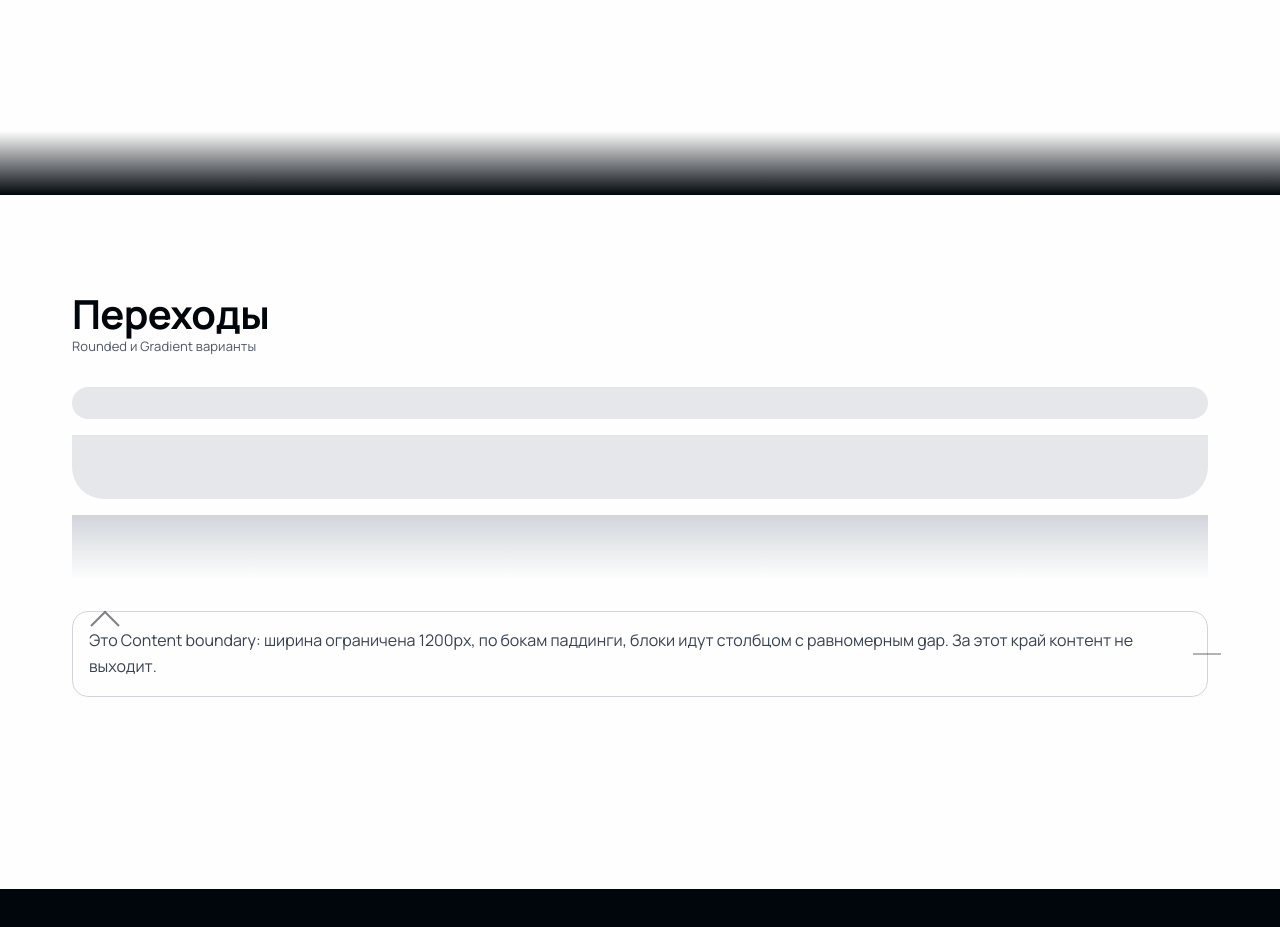
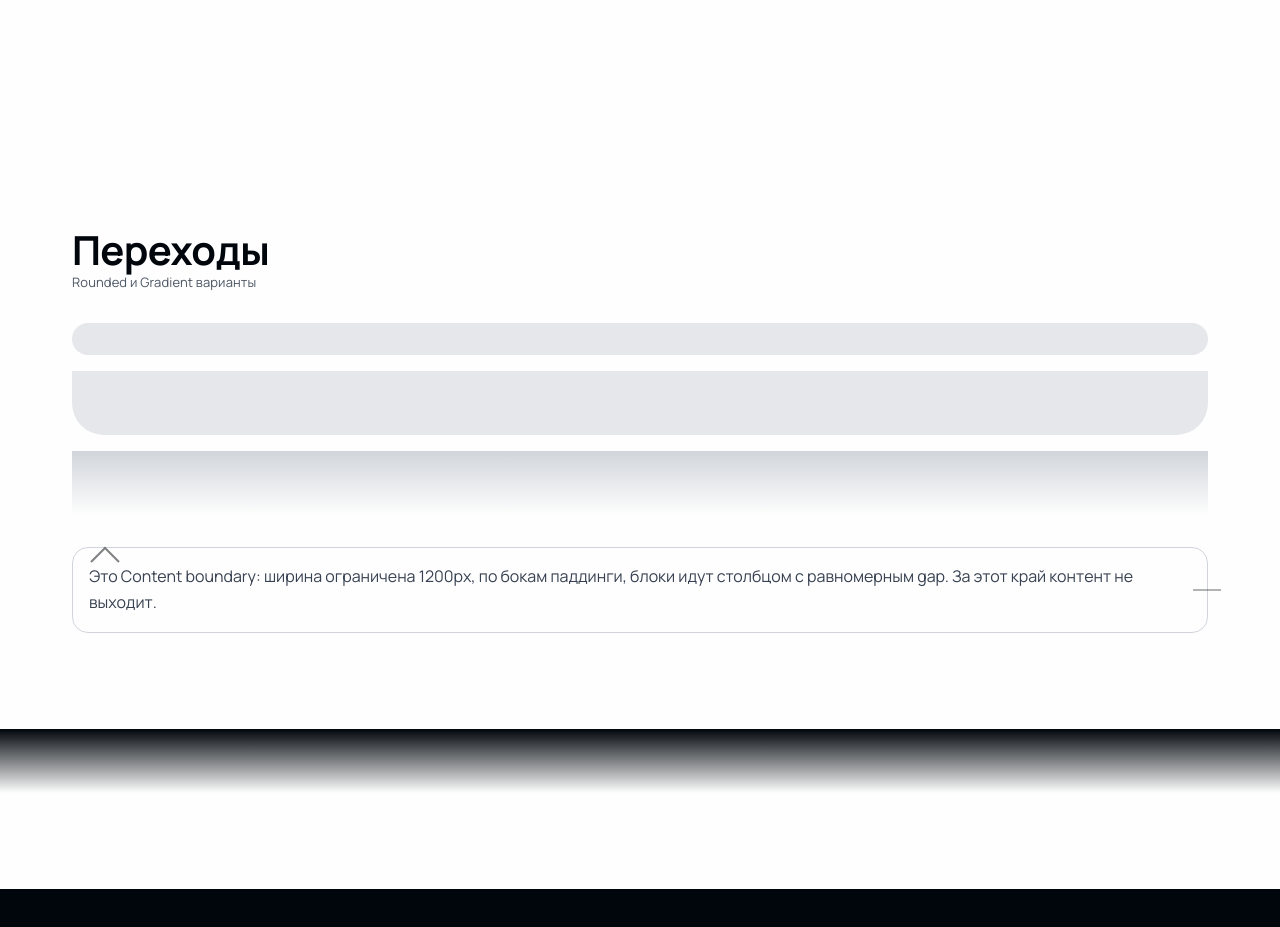
Before and after one commit to hismajestyamanita/template, a React (Vite) app: page / in a window 1280 px wide. Shown: the part 2520-3447 px from the top of the page. Built offline with nearby package versions, Linux system fonts and the light colour scheme.

Commit message:
fix(edge): only render cross-color transitions; remove white→white gradient; add white→black edge at 03 bottom

```diff
--- a/src/sections/03-transitions.tsx
+++ b/src/sections/03-transitions.tsx
@@ -22,8 +22,6 @@ function GuideNote() {
 export default function Transitions() {
   return (
     <Section bg="white">
-      {/* Smooth edge from previous dark */}
-      <Edge toColor="black" variant="gradient" position="top" />
       <Content className="text-[var(--text)] py-16 md:py-24" gapY="lg">
         <div>
           <h2 className="h2">Переходы</h2>
@@ -38,6 +36,8 @@ export default function Transitions() {
 
         <GuideNote />
       </Content>
+      {/* Real page transition: white -> black */}
+      <Edge toColor="black" variant="gradient" position="bottom" />
     </Section>
   );
 }
```
